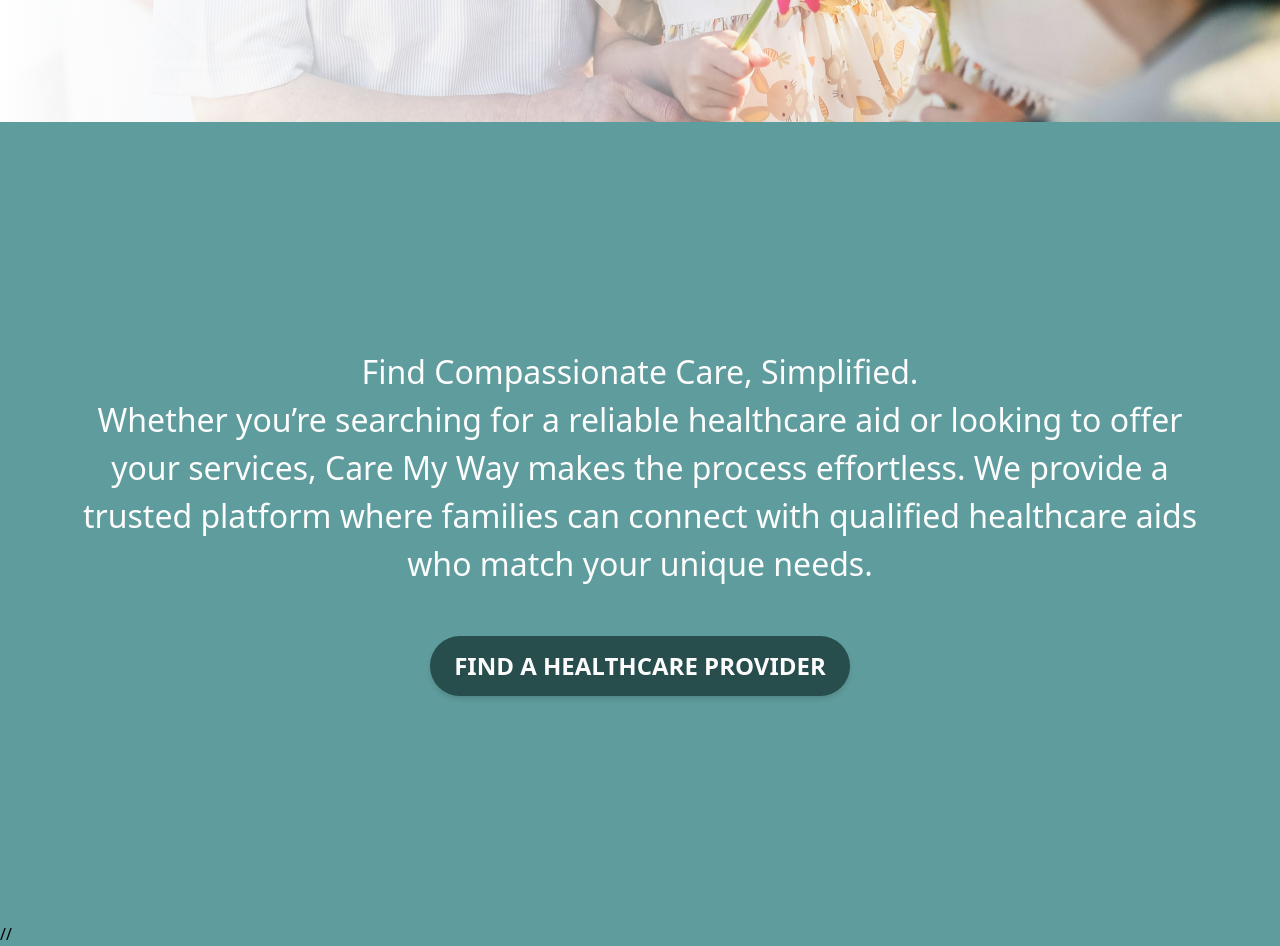
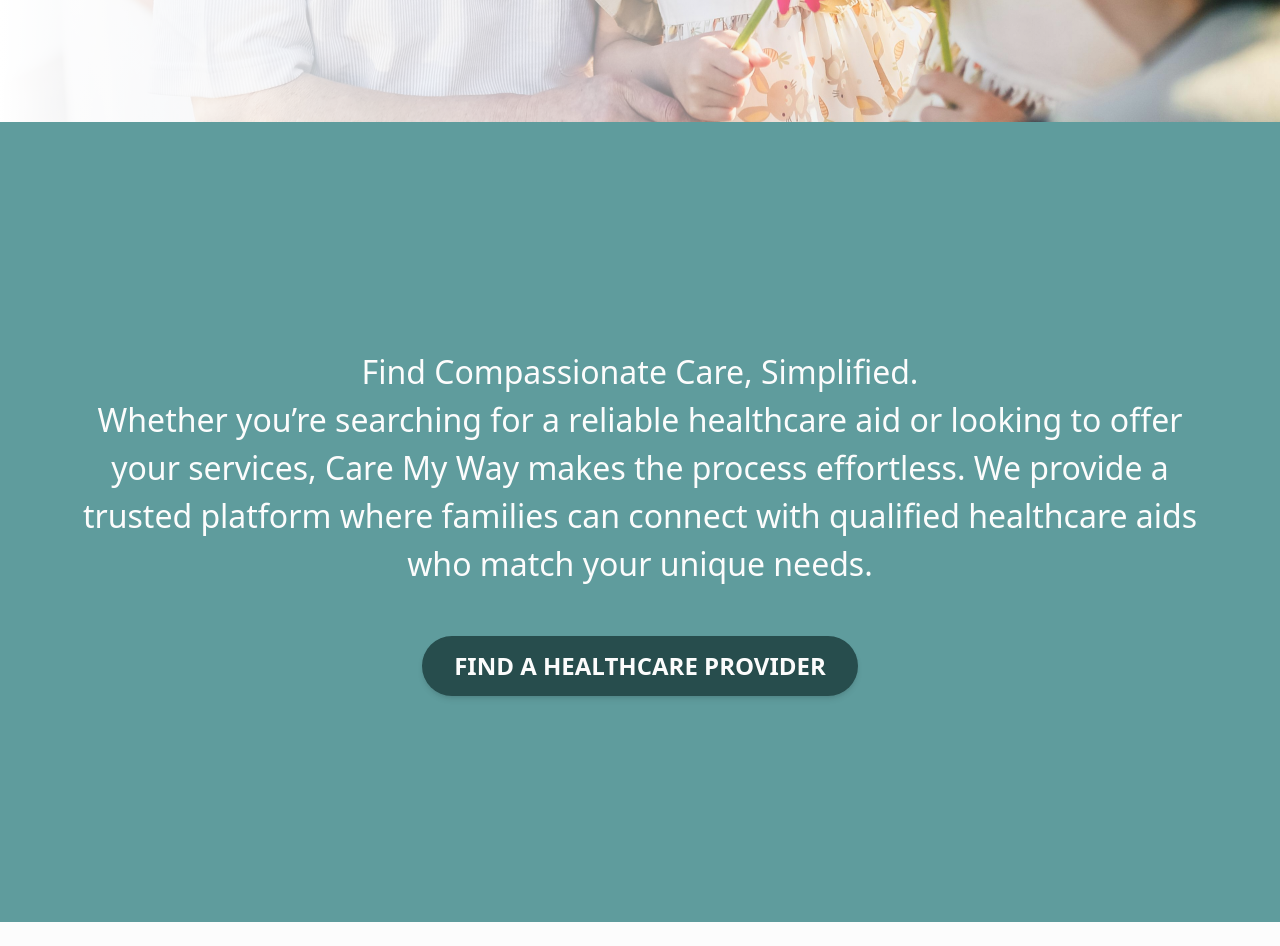
Before and after one commit to CareMyWay/care-my-way, a Next.js app: page / in a window 1280 px wide. Shown: the part 760-1706 px from the top of the page. After the commit the page ends 1682 px from the top, so only its background shows below. Built offline with nearby package versions, Linux system fonts and the light colour scheme.

Commit message:
Add padding to button and clean up code

```diff
--- a/src/app/components/green-button.tsx
+++ b/src/app/components/green-button.tsx
@@ -7,7 +7,7 @@
 }
 
 const BUTTON_STYLE =
-  "bg-dark-green rounded-btn-radius font-btn-font-wgt text-primary-white px-6 py-3 md:text-btn-font-size text-[14px] shadow-md w-fit transition-all hover:bg-darkest-green";
+  "bg-dark-green rounded-btn-radius font-btn-font-wgt text-primary-white px-8 py-3 md:text-btn-font-size text-[14px] shadow-md w-fit transition-all hover:bg-darkest-green";
 
 const GreenButton: React.FC<ButtonPropTypes> = ({ label, href }) => {
   return (
--- a/src/app/components/home/about-section.tsx
+++ b/src/app/components/home/about-section.tsx
@@ -19,7 +19,6 @@
           </div>
         </div>
       </div>
-      //{" "}
     </div>
   );
 };
--- a/src/app/components/orange-button.tsx
+++ b/src/app/components/orange-button.tsx
@@ -7,7 +7,7 @@
 }
 
 const BUTTON_STYLE =
-  "bg-primary-orange rounded-btn-radius font-btn-font-wgt text-primary-white px-6 py-3 md:text-btn-font-size text-[14px] shadow-md w-fit transition-all hover:bg-hover-orange";
+  "bg-primary-orange rounded-btn-radius font-btn-font-wgt text-primary-white px-8 py-3 md:text-btn-font-size text-[14px] shadow-md w-fit transition-all hover:bg-hover-orange";
 
 const OrangeButton: React.FC<ButtonPropTypes> = ({ label, href }) => {
   return (
```
